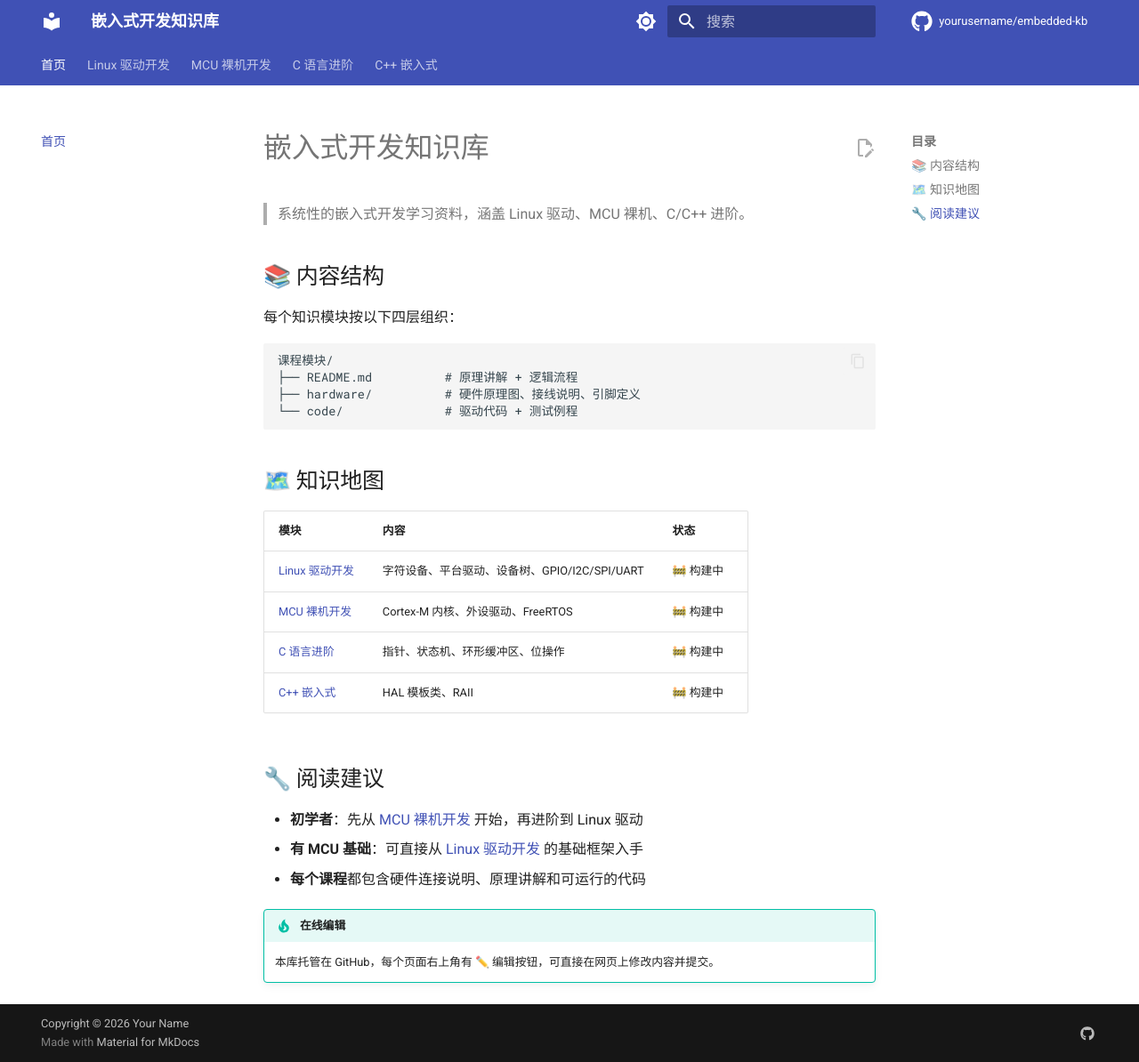
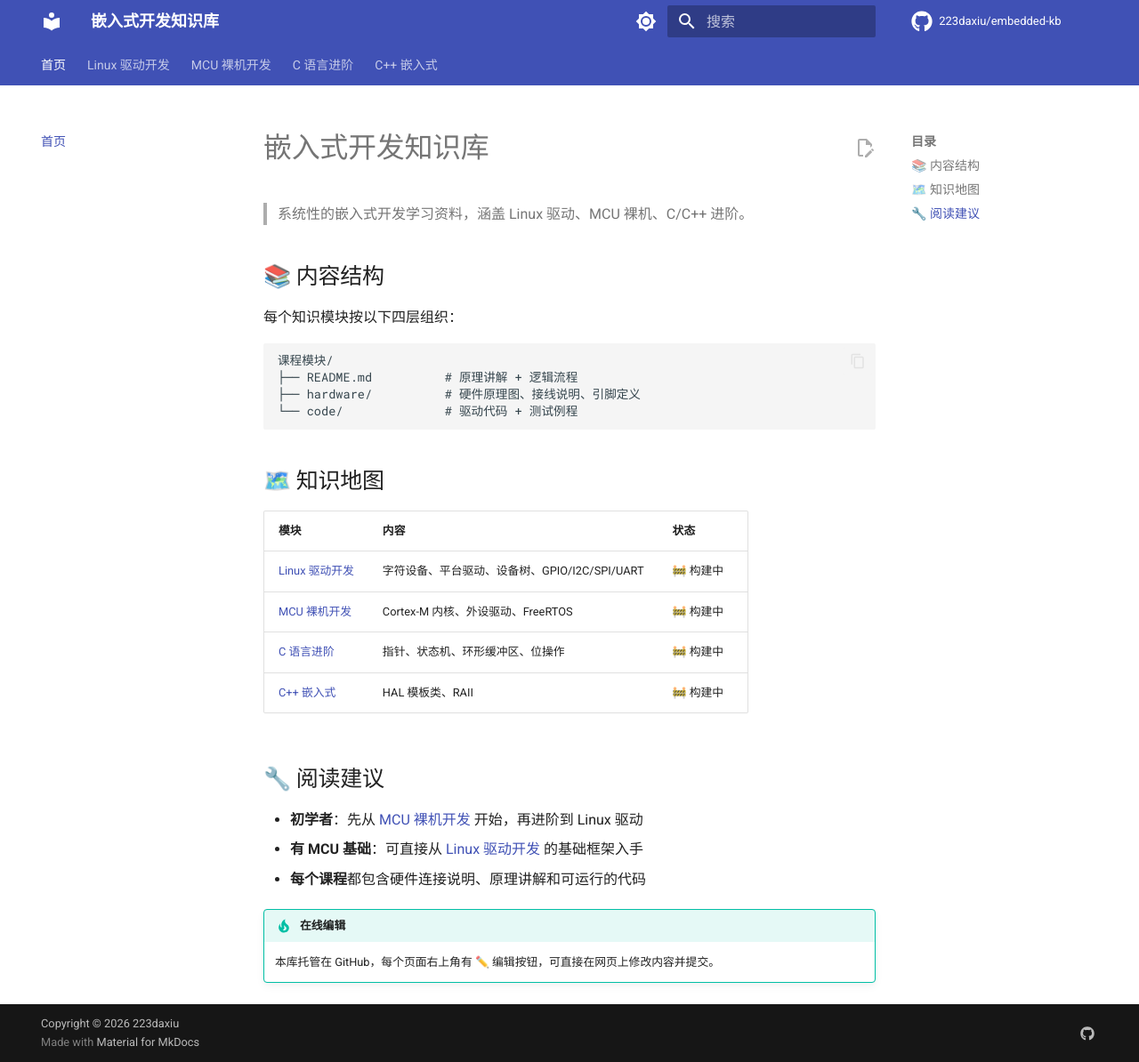
Before and after one commit to 223daxiu/embedded-kb, an MkDocs documentation site: the page built from docs/index.md, in a window 1280 px wide and 1194 px high. Shown: the whole window at 89% size. Built offline with MkDocs 1.6.1 and Material for MkDocs 9.7.7, drawn with Linux system fonts in a browser that asks for light colours; comment, search, counter and statistics services are not loaded.

Commit message:
fix: 修正仓库地址为实际用户名

```diff
--- a/mkdocs.yml
+++ b/mkdocs.yml
@@ -1,10 +1,10 @@
 site_name: 嵌入式开发知识库
 site_description: 涵盖 C/C++、MCU、Linux 驱动开发的系统性知识库
 site_author: Your Name
-site_url: https://yourusername.github.io/embedded-kb/
+site_url: https://223daxiu.github.io/embedded-kb/
 
-repo_name: yourusername/embedded-kb
-repo_url: https://github.com/yourusername/embedded-kb
+repo_name: 223daxiu/embedded-kb
+repo_url: https://github.com/223daxiu/embedded-kb
 edit_uri: edit/main/docs/
 
 theme:
@@ -112,6 +112,6 @@ nav:
 extra:
   social:
     - icon: fontawesome/brands/github
-      link: https://github.com/yourusername
+      link: https://github.com/223daxiu
 
-copyright: Copyright &copy; 2026 Your Name
+copyright: Copyright &copy; 2026 223daxiu
```
